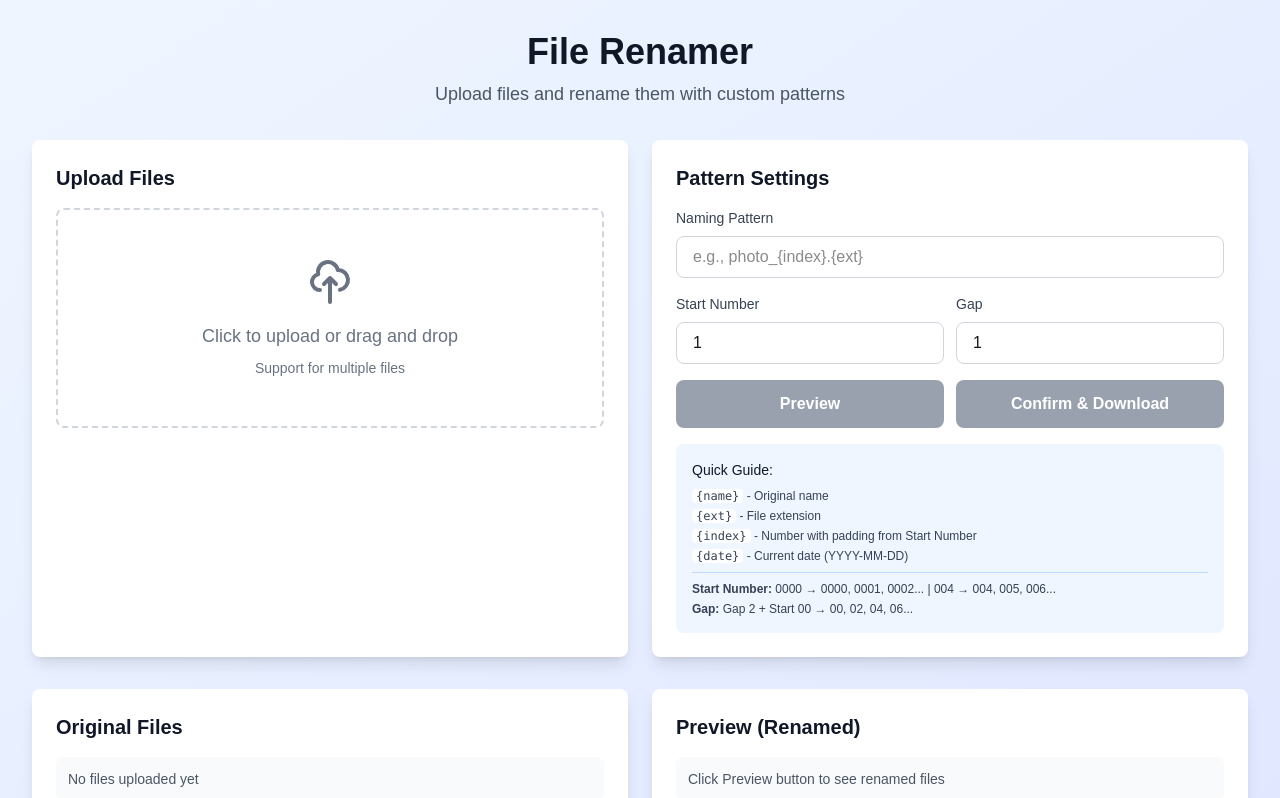
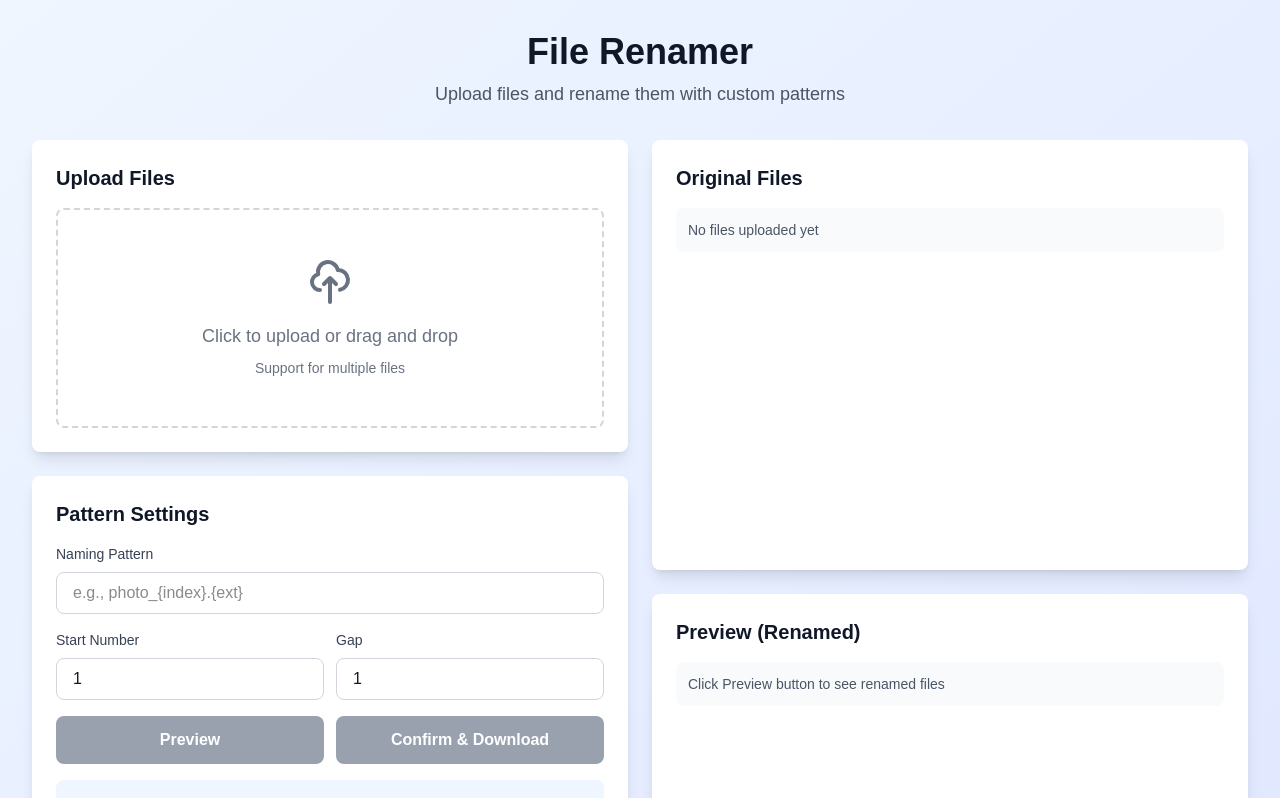
Before and after one commit to jwywoo/project-woo-tools, a Next.js app: page /main in a window 1280 px wide. Shown: the top 798 px of the page. Built offline with nearby package versions, Linux system fonts and the light colour scheme.

Commit message:
Structure changed

```diff
--- a/app/main/page.tsx
+++ b/app/main/page.tsx
@@ -38,7 +38,7 @@ export default function MainPage() {
 
   const handlePreview = () => {
     if (files.length > 0) {
-      const renamed = renameFiles(files, pattern, { startNumber, gap });
+      const renamed = renameFiles(files, pattern, { startNumber, gap, keepExtension: true });
       setRenamedFiles(renamed);
       setShowPreview(true);
     }
@@ -66,8 +66,10 @@ export default function MainPage() {
           </p>
         </div>
 
-        {/* Top Section - Upload and Pattern Settings */}
-        <div className="grid grid-cols-1 md:grid-cols-2 gap-6 mb-8">
+        {/* Main Grid */}
+        <div className="grid grid-cols-1 md:grid-cols-2 gap-6">
+          {/* Left Column - Upload and Pattern Settings */}
+          <div className="space-y-6">
             <FileUpload onFilesChange={handleFilesChange} />
             <PatternInput
               pattern={pattern}
@@ -82,22 +84,29 @@ export default function MainPage() {
             />
           </div>
 
-        {/* Bottom Section - Before and After Preview */}
-        <div className="grid grid-cols-1 md:grid-cols-2 gap-6">
+          {/* Right Column - Before and After Preview */}
+          <div className="flex flex-col gap-6">
+            <div className="h-[430px]">
               <FileList
                 title="Original Files"
                 files={originalFileNames}
+                fileObjects={files}
                 emptyMessage="No files uploaded yet"
                 variant="original"
               />
+            </div>
+            <div className="h-[430px]">
               <FileList
                 title="Preview (Renamed)"
                 files={showPreview ? renamedFileNames : []}
+                fileObjects={showPreview ? files : []}
                 emptyMessage="Click Preview button to see renamed files"
                 variant="renamed"
               />
             </div>
           </div>
         </div>
+      </div>
+    </div>
   );
 }
--- a/components/FileList.tsx
+++ b/components/FileList.tsx
@@ -1,32 +1,69 @@
 'use client';
+
+import { useState, useEffect } from 'react';
 
 interface FileListProps {
   title: string;
   files: string[];
+  fileObjects?: File[];
   emptyMessage: string;
   variant?: 'original' | 'renamed';
 }
 
-export default function FileList({ title, files, emptyMessage, variant = 'original' }: FileListProps) {
+export default function FileList({ title, files, fileObjects, emptyMessage, variant = 'original' }: FileListProps) {
+  const [previewUrls, setPreviewUrls] = useState<(string | null)[]>([]);
+
+  useEffect(() => {
+    if (fileObjects && fileObjects.length > 0) {
+      const urls = fileObjects.map(file => {
+        const ext = file.name.split('.').pop()?.toLowerCase();
+        const isImage = ext && ['png', 'jpg', 'jpeg', 'webp', 'gif', 'svg', 'bmp'].includes(ext);
+
+        if (isImage) {
+          return URL.createObjectURL(file);
+        }
+        return null;
+      });
+
+      setPreviewUrls(urls);
+
+      // Cleanup URLs when component unmounts
+      return () => {
+        urls.forEach(url => {
+          if (url) URL.revokeObjectURL(url);
+        });
+      };
+    } else {
+      setPreviewUrls([]);
+    }
+  }, [fileObjects]);
+
   const itemClass = variant === 'renamed'
     ? 'bg-green-100 dark:bg-green-900 p-2 rounded text-green-800 dark:text-green-200'
     : 'bg-gray-100 dark:bg-gray-700 p-2 rounded';
 
   return (
-    <div className="bg-white dark:bg-gray-800 rounded-lg shadow-lg p-6">
+    <div className="bg-white dark:bg-gray-800 rounded-lg shadow-lg p-6 flex flex-col h-full">
       <h2 className="text-xl font-semibold text-gray-900 dark:text-white mb-4">
         {title}
       </h2>
-      <div className="space-y-2">
+      <div className="flex-1 overflow-y-auto min-h-0">
         {files.length === 0 ? (
           <div className="bg-gray-50 dark:bg-gray-700 rounded-lg p-3 flex items-center">
             <span className="text-gray-600 dark:text-gray-300 text-sm">{emptyMessage}</span>
           </div>
         ) : (
-          <div className="space-y-2 max-h-96 overflow-y-auto">
+          <div className="space-y-2 pr-2">
             {files.map((file, index) => (
-              <div key={index} className={itemClass}>
-                <span className="text-sm font-mono">{file}</span>
+              <div key={index} className={`${itemClass} flex items-center gap-3`}>
+                <span className="text-sm font-mono flex-1">{file}</span>
+                {previewUrls[index] && (
+                  <img
+                    src={previewUrls[index]!}
+                    alt={file}
+                    className="w-10 h-10 object-cover rounded border border-gray-300 dark:border-gray-600"
+                  />
+                )}
               </div>
             ))}
           </div>
--- a/components/PatternInput.tsx
+++ b/components/PatternInput.tsx
@@ -90,14 +90,13 @@ export default function PatternInput({
         <div className="bg-blue-50 dark:bg-gray-700 rounded-lg p-4">
           <p className="text-sm font-medium text-gray-900 dark:text-white mb-2">Quick Guide:</p>
           <ul className="text-xs text-gray-700 dark:text-gray-300 space-y-1">
-            <li><code className="bg-white dark:bg-gray-600 px-1 rounded">{'{name}'}</code> - Original name</li>
-            <li><code className="bg-white dark:bg-gray-600 px-1 rounded">{'{ext}'}</code> - File extension</li>
+            <li><code className="bg-white dark:bg-gray-600 px-1 rounded">{'{name}'}</code> - Original filename (without extension)</li>
             <li><code className="bg-white dark:bg-gray-600 px-1 rounded">{'{index}'}</code> - Number with padding from Start Number</li>
             <li><code className="bg-white dark:bg-gray-600 px-1 rounded">{'{date}'}</code> - Current date (YYYY-MM-DD)</li>
           </ul>
           <div className="mt-2 pt-2 border-t border-blue-200 dark:border-gray-600">
             <p className="text-xs text-gray-700 dark:text-gray-300">
-              <strong>Start Number:</strong> 0000 → 0000, 0001, 0002... | 004 → 004, 005, 006...
+              <strong>Example:</strong> photo_{'{index}'} + Start 0000 → photo_0000, photo_0001...
             </p>
             <p className="text-xs text-gray-700 dark:text-gray-300 mt-1">
               <strong>Gap:</strong> Gap 2 + Start 00 → 00, 02, 04, 06...
--- a/lib/renamer.ts
+++ b/lib/renamer.ts
@@ -3,12 +3,13 @@ import { RenamedFile } from './types';
 export interface RenameOptions {
   startNumber: string;
   gap: number;
+  keepExtension: boolean;
 }
 
 export function renameFiles(
   files: File[],
   pattern: string,
-  options: RenameOptions = { startNumber: '1', gap: 1 }
+  options: RenameOptions = { startNumber: '1', gap: 1, keepExtension: true }
 ): RenamedFile[] {
   if (!pattern) {
     return files.map(file => ({
@@ -37,9 +38,6 @@ export function renameFiles(
     // Replace {name} with original filename (without extension)
     renamed = renamed.replace(/\{name\}/g, nameWithoutExt);
 
-    // Replace {ext} with file extension
-    renamed = renamed.replace(/\{ext\}/g, extension || '');
-
     // Replace {index} with file number (custom start + gap)
     renamed = renamed.replace(/\{index\}/g, String(currentNumber).padStart(padding, '0'));
 
@@ -50,6 +48,11 @@ export function renameFiles(
 
     // Replace {date} with current date
     renamed = renamed.replace(/\{date\}/g, today);
+
+    // Add extension if keepExtension is true
+    if (options.keepExtension && extension) {
+      renamed = `${renamed}.${extension}`;
+    }
 
     return {
       original: file.name,
```
Lines whose indentation alone changed are shown as unchanged.
